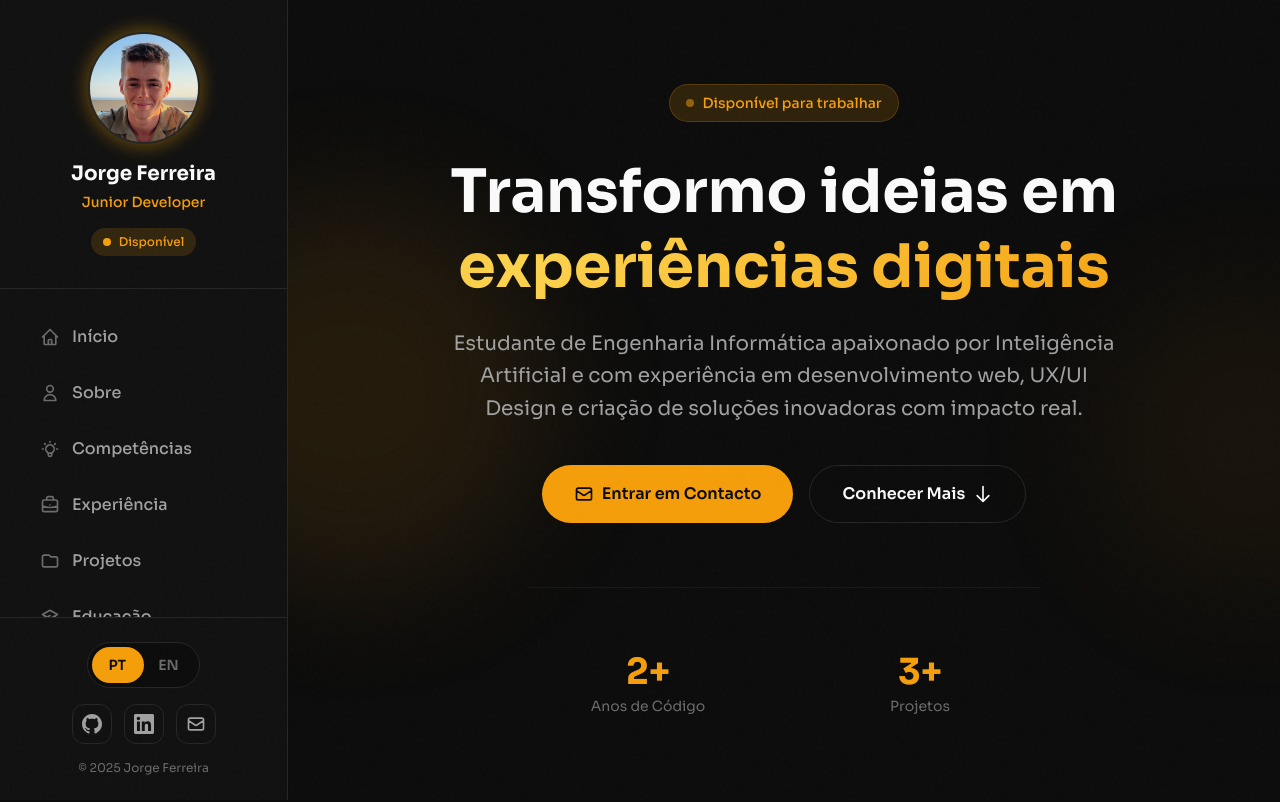
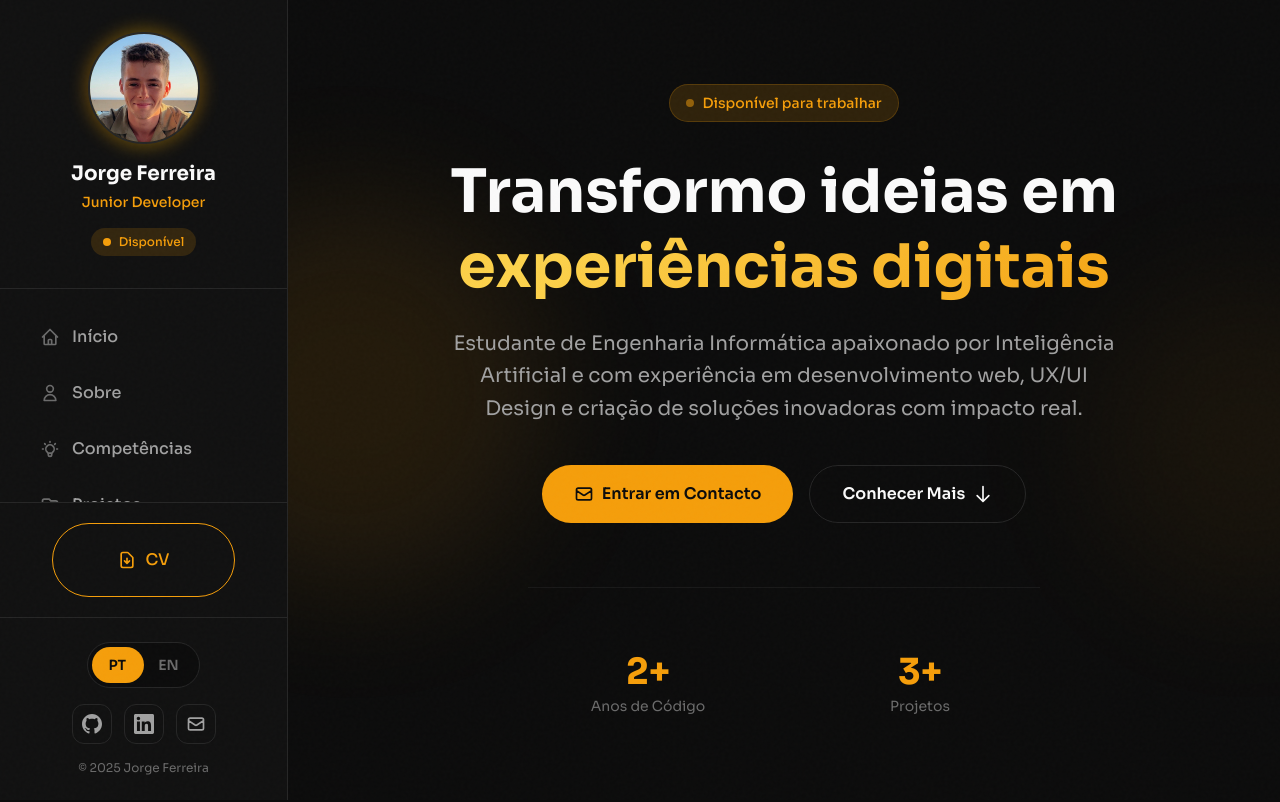
Before and after one commit to JMiguelF04/portfolio, a Next.js app: page / in a window 1280 px wide. Shown: the top 802 px of the page. Built offline with nearby package versions, Linux system fonts and the light colour scheme.

Commit message:
Updated Resume and removed experience section

```diff
--- a/app/page.tsx
+++ b/app/page.tsx
@@ -4,7 +4,7 @@ import Footer from "@/components/Footer";
 import AboutSection from "@/components/AboutSection";
 import EducationSection from "@/components/EducationSection";
 import SkillsSection from "@/components/SkillsSection";
-import ExperienceSection from "@/components/ExperienceSection";
+// import ExperienceSection from "@/components/ExperienceSection";
 import ProjectsSection from "@/components/ProjectsSection";
 import ContactSection from "@/components/ContactSection";
 
@@ -18,7 +18,7 @@ export default function Home() {
         <HeroSection />
         <AboutSection />
         <SkillsSection />
-        <ExperienceSection />
+        {/* <ExperienceSection /> */}
         <ProjectsSection />
         <EducationSection />
         <ContactSection />
--- a/components/ExperienceSection.tsx
+++ b/components/ExperienceSection.tsx
@@ -88,16 +88,7 @@ export default function ExperienceSection() {
               </svg>
               {t.experience.cvPt}
             </a>
-            <a
-              href="/CV_ENG.pdf"
-              target="_blank"
-              className="inline-flex items-center gap-2 px-6 py-3 border border-accent text-accent rounded-full hover:bg-accent hover:text-background transition-all duration-300 font-medium"
-            >
-              <svg className="w-5 h-5" fill="none" stroke="currentColor" viewBox="0 0 24 24">
-                <path strokeLinecap="round" strokeLinejoin="round" strokeWidth={2} d="M12 10v6m0 0l-3-3m3 3l3-3m2 8H7a2 2 0 01-2-2V5a2 2 0 012-2h5.586a1 1 0 01.707.293l5.414 5.414a1 1 0 01.293.707V19a2 2 0 01-2 2z" />
-              </svg>
-              {t.experience.cvEn}
-            </a>
+
           </div>
         </div>
       </div>
--- a/components/SideBar.tsx
+++ b/components/SideBar.tsx
@@ -56,7 +56,20 @@ export default function Sidebar() {
             ))}
           </ul>
         </nav>
-
+          <div className="p-5 border-t border-border justify-center flex">
+            <a
+              href="/CV_ENG.pdf"
+              target="_blank"
+              className="inline-flex items-center gap-2 px-6 py-6 border border-accent text-accent rounded-full hover:bg-accent hover:text-background transition-all duration-300 font-medium"
+            >
+              <div className=" px-10 flex items-center gap-2">
+              <svg className="w-5 h-5" fill="none" stroke="currentColor" viewBox="0 0 24 24">
+                <path strokeLinecap="round" strokeLinejoin="round" strokeWidth={2} d="M12 10v6m0 0l-3-3m3 3l3-3m2 8H7a2 2 0 01-2-2V5a2 2 0 012-2h5.586a1 1 0 01.707.293l5.414 5.414a1 1 0 01.293.707V19a2 2 0 01-2 2z" />
+              </svg>
+              CV
+              </div>
+            </a>
+          </div>
         <div className="p-6 border-t border-border">
           <div className="flex justify-center mb-4">
             <div className="relative flex items-center p-1 rounded-full bg-background border border-border">
--- a/data/navigation.tsx
+++ b/data/navigation.tsx
@@ -34,15 +34,15 @@ export const navItems: NavItem[] = [
       </svg>
     )
   },
-  {
-    labelKey: "experience",
-    href: "#experiencia",
-    icon: (
-      <svg className="w-5 h-5" fill="none" stroke="currentColor" viewBox="0 0 24 24">
-        <path strokeLinecap="round" strokeLinejoin="round" strokeWidth={2} d="M21 13.255A23.931 23.931 0 0112 15c-3.183 0-6.22-.62-9-1.745M16 6V4a2 2 0 00-2-2h-4a2 2 0 00-2 2v2m4 6h.01M5 20h14a2 2 0 002-2V8a2 2 0 00-2-2H5a2 2 0 00-2 2v10a2 2 0 002 2z" />
-      </svg>
-    )
-  },
+  // {
+  //   labelKey: "experience",
+  //   href: "#experiencia",
+  //   icon: (
+  //     <svg className="w-5 h-5" fill="none" stroke="currentColor" viewBox="0 0 24 24">
+  //       <path strokeLinecap="round" strokeLinejoin="round" strokeWidth={2} d="M21 13.255A23.931 23.931 0 0112 15c-3.183 0-6.22-.62-9-1.745M16 6V4a2 2 0 00-2-2h-4a2 2 0 00-2 2v2m4 6h.01M5 20h14a2 2 0 002-2V8a2 2 0 00-2-2H5a2 2 0 00-2 2v10a2 2 0 002 2z" />
+  //     </svg>
+  //   )
+  // },
   {
     labelKey: "projects",
     href: "#projetos",
```
Also changed, not shown: 2 other files (tests, documents, lock files or other folders).
